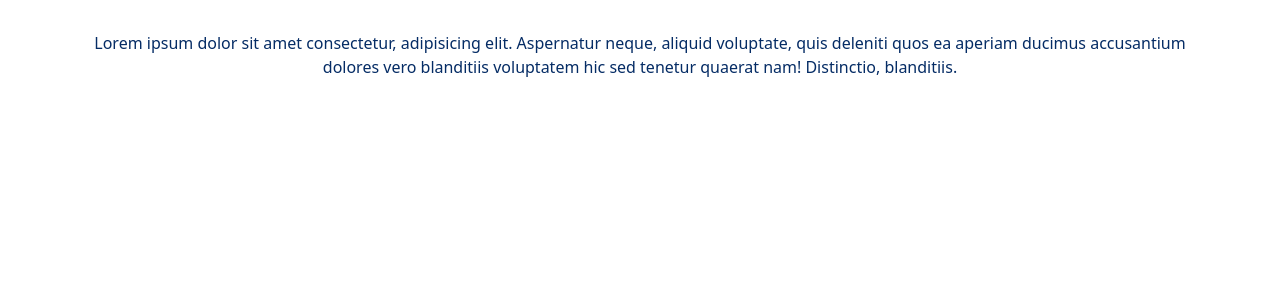
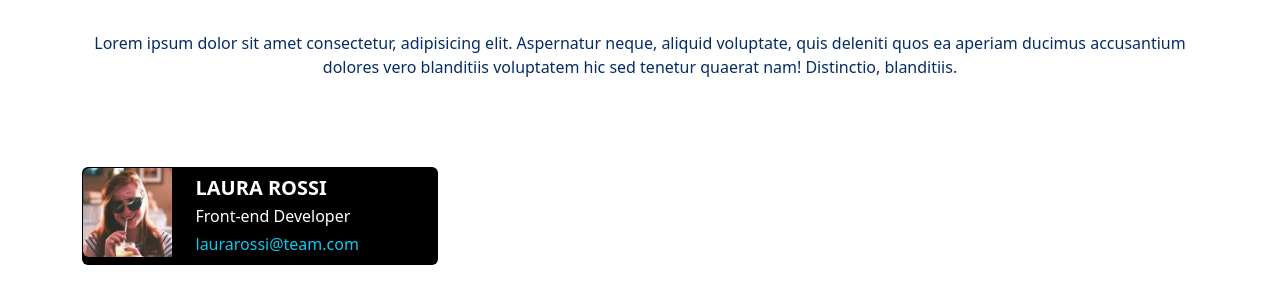
Before and after one commit to GiacomoGaudino/js-our-team, a plain HTML site: page index.html in a window 1280 px wide. Shown: the part 97-400 px from the top of the page. Drawn offline with nearby package versions, Linux system fonts and the light colour scheme.

Commit message:
add card

```diff
--- a/index.html
+++ b/index.html
@@ -23,6 +23,30 @@
             </p>
         </div>
     </header>
+    <main>
+        <div class="container">
+            <div class="row">
+                <div class="col-lg-4">
+                    <div class="card bg-black text-white">
+                        <div class="row g-0">
+                            <div class="col-3">
+                                <img src="./img/female1.png" class="img-fluid rounded-start" alt="Foto di Laura Rossi">
+                            </div>
+                            <div class="col-9">
+                                <div class="card-body px-4 py-2">
+                                    <h5 class="card-title fw-bold">LAURA ROSSI</h5>
+                                    <p class="card-subtitle mb-1">Front-end Developer</p>
+                                    <a href="mailto:laurarossi@team.com"
+                                        class="card-link text-decoration-none text-info">laurarossi@team.com</a>
+                                </div>
+                            </div>
+                        </div>
+                    </div>
+                </div>
+            </div>
+        </div>
+
+    </main>
 
 
 
```
